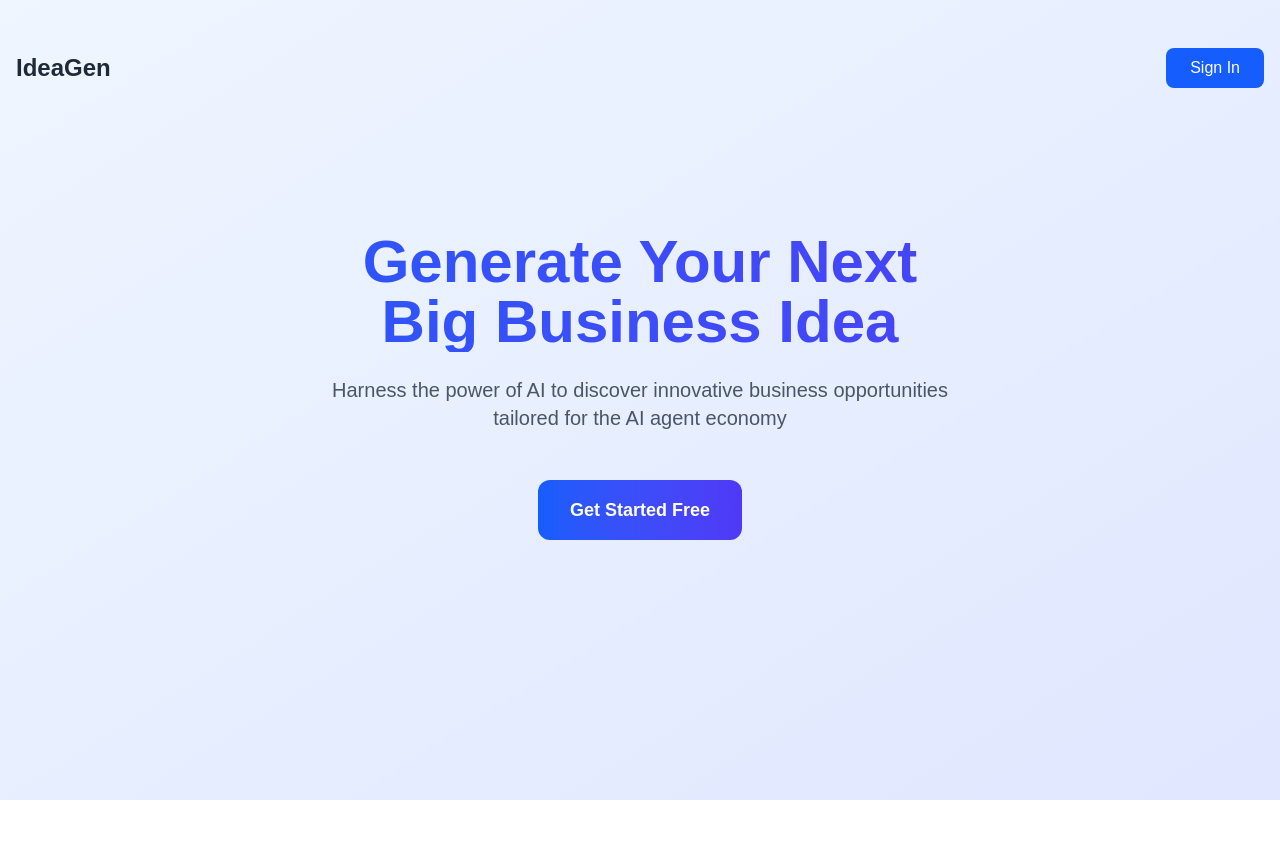
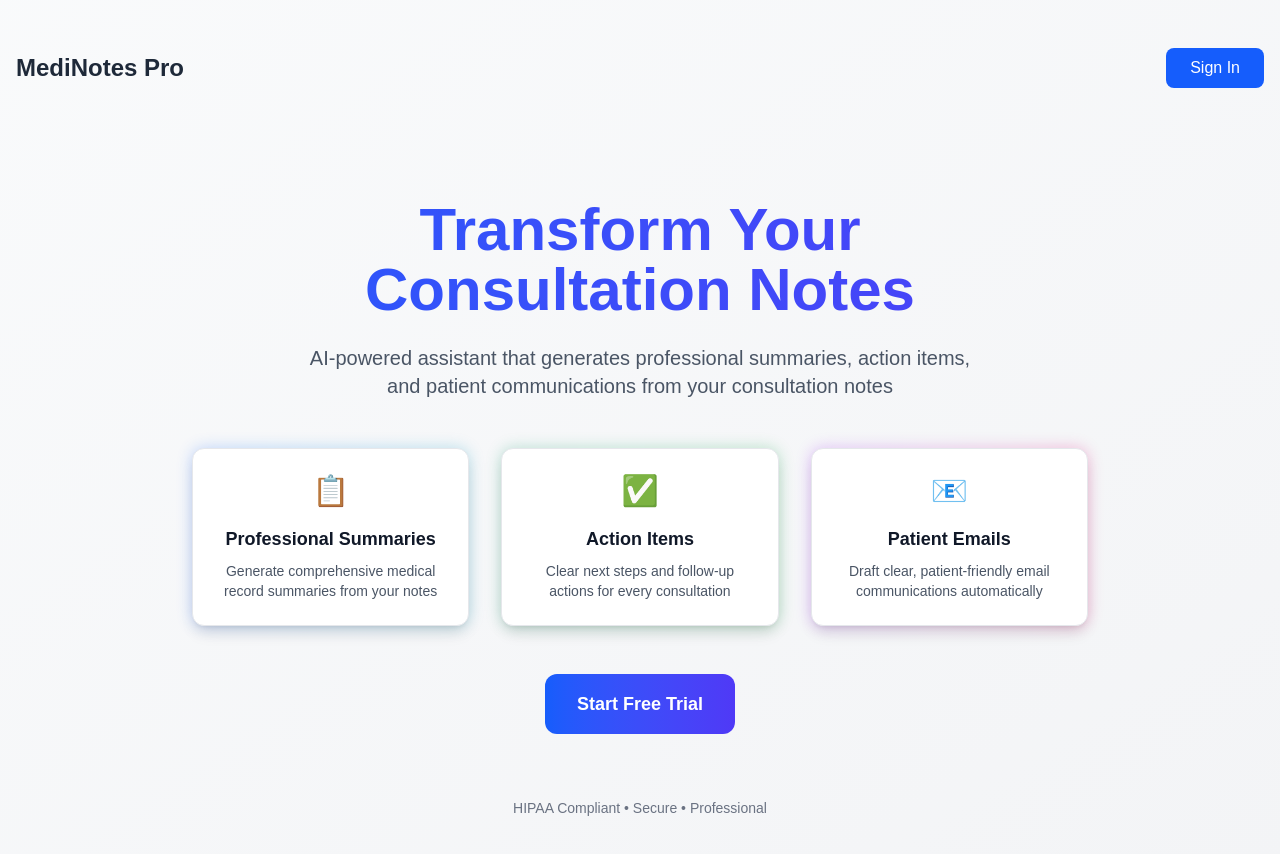
Before and after one commit to svkmdl/mlops-course-saas, a Next.js app: page / in a window 1280 px wide. Shown: the top 854 px of the page. Before the commit the page ends 800 px from the top, so only its background shows below. Built offline with nearby package versions, Linux system fonts and the light colour scheme; no server answers.

Commit message:
chore : improved index page

```diff
--- a/pages/index.tsx
+++ b/pages/index.tsx
@@ -5,12 +5,12 @@
 
 export default function Home() {
   return (
-    <main className="min-h-screen bg-gradient-to-br from-blue-50 to-indigo-100 dark:from-gray-900 dark:to-gray-800">
+    <main className="min-h-screen bg-gradient-to-br from-gray-50 to-gray-100 dark:from-gray-900 dark:to-gray-800">
       <div className="container mx-auto px-4 py-12">
         {/* Navigation */}
         <nav className="flex justify-between items-center mb-12">
           <h1 className="text-2xl font-bold text-gray-800 dark:text-gray-200">
-            IdeaGen
+            MediNotes Pro
           </h1>
           <div>
             <SignedOut>
@@ -28,37 +28,76 @@
                 >
                   Go to App
                 </Link>
-                <UserButton afterSignOutUrl="/" />
+                <UserButton showName={true} />
               </div>
             </SignedIn>
           </div>
         </nav>
 
         {/* Hero Section */}
-        <div className="text-center py-24">
+        <div className="text-center py-16">
           <h2 className="text-6xl font-bold bg-gradient-to-r from-blue-600 to-indigo-600 bg-clip-text text-transparent mb-6">
-            Generate Your Next
+            Transform Your
             <br />
-            Big Business Idea
+            Consultation Notes
           </h2>
           <p className="text-xl text-gray-600 dark:text-gray-400 mb-12 max-w-2xl mx-auto">
-            Harness the power of AI to discover innovative business opportunities tailored for the AI agent economy
+            AI-powered assistant that generates professional summaries, action items, and patient communications from your consultation notes
           </p>
+
+          {/* Features Grid */}
+          <div className="grid md:grid-cols-3 gap-8 max-w-4xl mx-auto mb-12">
+            <div className="relative group">
+              <div className="absolute inset-0 bg-gradient-to-r from-blue-600 to-cyan-600 rounded-xl blur opacity-25 group-hover:opacity-40 transition duration-300"></div>
+              <div className="relative bg-white dark:bg-gray-800 p-6 rounded-xl shadow-lg border border-gray-200 dark:border-gray-700 backdrop-blur-sm">
+                <div className="text-3xl mb-4">📋</div>
+                <h3 className="text-lg font-semibold mb-2 text-gray-900 dark:text-gray-100">Professional Summaries</h3>
+                <p className="text-gray-600 dark:text-gray-400 text-sm">
+                  Generate comprehensive medical record summaries from your notes
+                </p>
+              </div>
+            </div>
+            <div className="relative group">
+              <div className="absolute inset-0 bg-gradient-to-r from-emerald-600 to-green-600 rounded-xl blur opacity-25 group-hover:opacity-40 transition duration-300"></div>
+              <div className="relative bg-white dark:bg-gray-800 p-6 rounded-xl shadow-lg border border-gray-200 dark:border-gray-700 backdrop-blur-sm">
+                <div className="text-3xl mb-4">✅</div>
+                <h3 className="text-lg font-semibold mb-2 text-gray-900 dark:text-gray-100">Action Items</h3>
+                <p className="text-gray-600 dark:text-gray-400 text-sm">
+                  Clear next steps and follow-up actions for every consultation
+                </p>
+              </div>
+            </div>
+            <div className="relative group">
+              <div className="absolute inset-0 bg-gradient-to-r from-purple-600 to-pink-600 rounded-xl blur opacity-25 group-hover:opacity-40 transition duration-300"></div>
+              <div className="relative bg-white dark:bg-gray-800 p-6 rounded-xl shadow-lg border border-gray-200 dark:border-gray-700 backdrop-blur-sm">
+                <div className="text-3xl mb-4">📧</div>
+                <h3 className="text-lg font-semibold mb-2 text-gray-900 dark:text-gray-100">Patient Emails</h3>
+                <p className="text-gray-600 dark:text-gray-400 text-sm">
+                  Draft clear, patient-friendly email communications automatically
+                </p>
+              </div>
+            </div>
+          </div>
 
           <SignedOut>
             <SignInButton mode="modal">
               <button className="bg-gradient-to-r from-blue-600 to-indigo-600 hover:from-blue-700 hover:to-indigo-700 text-white font-bold py-4 px-8 rounded-xl text-lg transition-all transform hover:scale-105">
-                Get Started Free
+                Start Free Trial
               </button>
             </SignInButton>
           </SignedOut>
           <SignedIn>
             <Link href="/product">
               <button className="bg-gradient-to-r from-blue-600 to-indigo-600 hover:from-blue-700 hover:to-indigo-700 text-white font-bold py-4 px-8 rounded-xl text-lg transition-all transform hover:scale-105">
-                Generate Ideas Now
+                Open Consultation Assistant
               </button>
             </Link>
           </SignedIn>
+        </div>
+
+        {/* Trust Indicators */}
+        <div className="text-center text-sm text-gray-500 dark:text-gray-400">
+          <p>HIPAA Compliant • Secure • Professional</p>
         </div>
       </div>
     </main>
```
